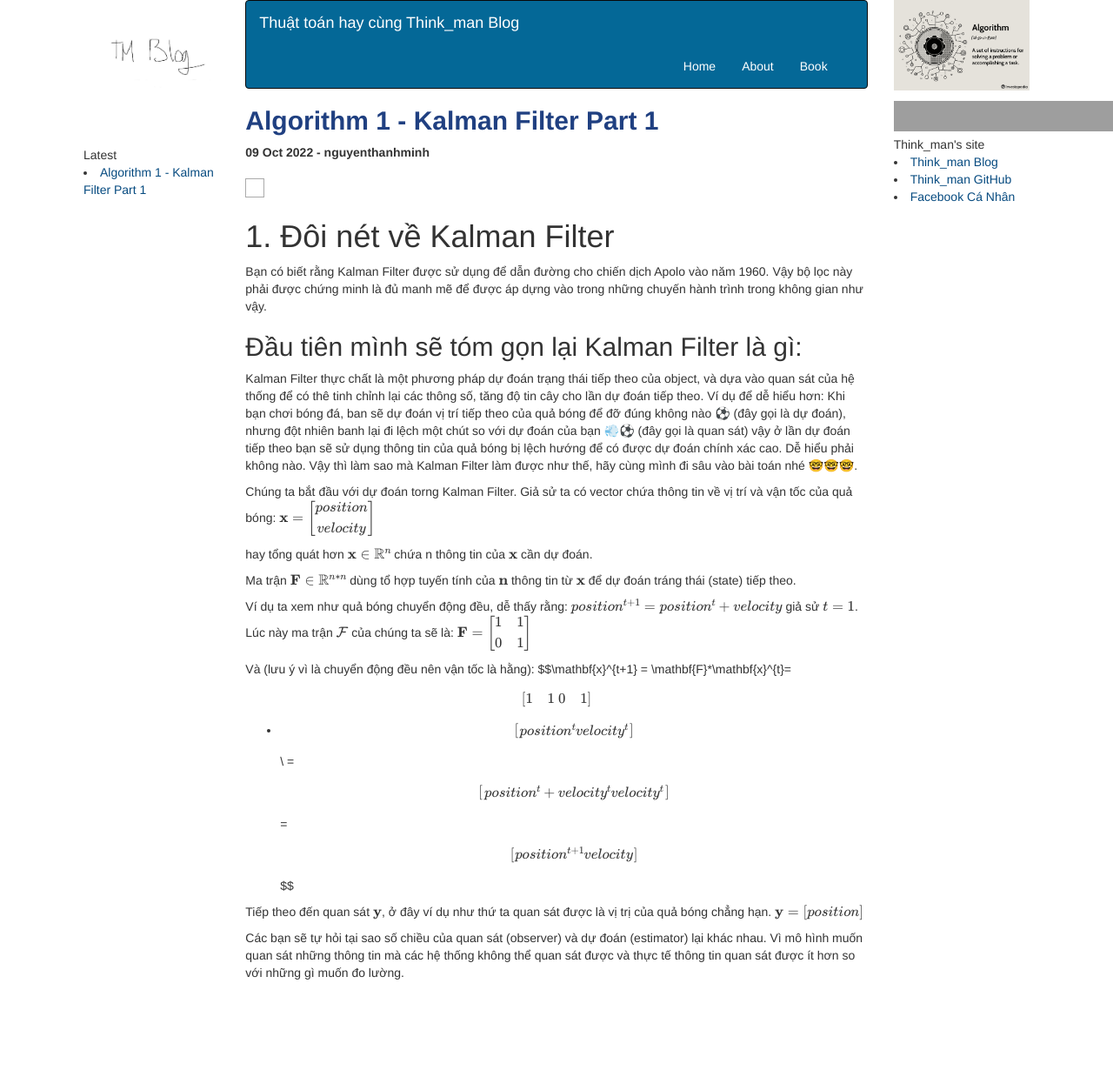
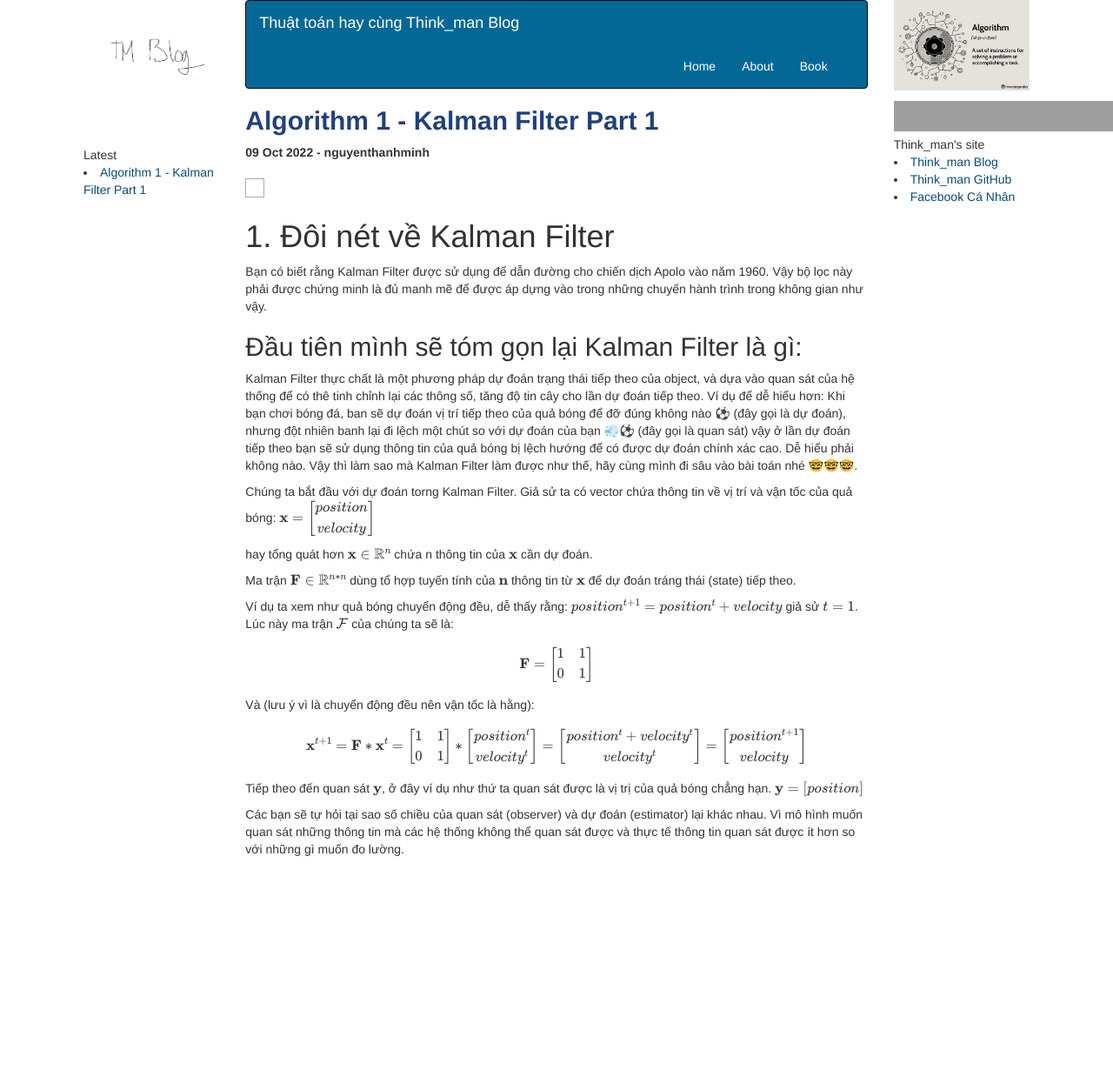
Before and after one commit to Think-man-blog/Think-man-blog.github.io, a Jekyll site: the page built from _posts/2022-10-09-Kalman_Filter_P1.md, in a window 1280 px wide. Shown: the whole page at 87% size. Built offline with Jekyll 4.4.1, drawn with Linux system fonts in a browser that asks for light colours; nearby versions of some CDN libraries; after the commit the page ends 1096 px from its top, so only the background shows below that; some of the changed lines change nothing that is shown; grey boxes are pictures that could not be loaded.

Commit message:
22:59:19 10/10/2022

```diff
--- a/_layouts/post.html
+++ b/_layouts/post.html
@@ -2,6 +2,21 @@
 layout: default
 title: ban ve chuoi
 ---
+<!-- Config MathJax  -->
+<script>
+    window.MathJax = {
+        tex: {
+        inlineMath: [['$', '$'], ['\\(', '\\)']]
+        },
+        skipHtmlTags: [
+            'script', 'noscript', 'style', 'textarea', 'pre'
+        ],
+    };
+</script>
+<script type="text/javascript" id="MathJax-script" async
+  src="https://cdn.jsdelivr.net/npm/mathjax@3/es5/tex-chtml.js">
+</script>
+
 <div>
 <h2><p class="post-link" style="text-align: left; color: #204081; font-weight: bold">{{page.title}}</p></h2>
 <strong>{{page.date | date_to_string}} - {{page.author}}</strong>
--- a/_posts/2022-10-09-Kalman_Filter_P1.md
+++ b/_posts/2022-10-09-Kalman_Filter_P1.md
@@ -29,12 +29,14 @@
 Ma trận $ \mathbf{F} \in \mathbb{R}^{n*n}$ dùng tổ hợp tuyến tính của $\mathbf{n}$ thông tin từ $\mathbf{x}$ để dự đoán tráng thái (state) tiếp theo.
 
 Ví dụ ta xem như quả bóng chuyển động đều, dễ thấy rằng: $position^{t+1} = position^{t} + velocity$ giả sử $t = 1$. Lúc này ma trận $ \mathcal{F} $ của chúng ta sẽ là:
+
 $$ \mathbf{F} = \begin{bmatrix}
-1&1\\
-0&1
+1 & 1\\
+0 & 1
 \end{bmatrix} $$
 
 Và (lưu ý vì là chuyển động đều nên vận tốc là hằng):
+
 $$\mathbf{x}^{t+1} = \mathbf{F}*\mathbf{x}^{t}= \begin{bmatrix}
 1&1\\
 0&1
```
